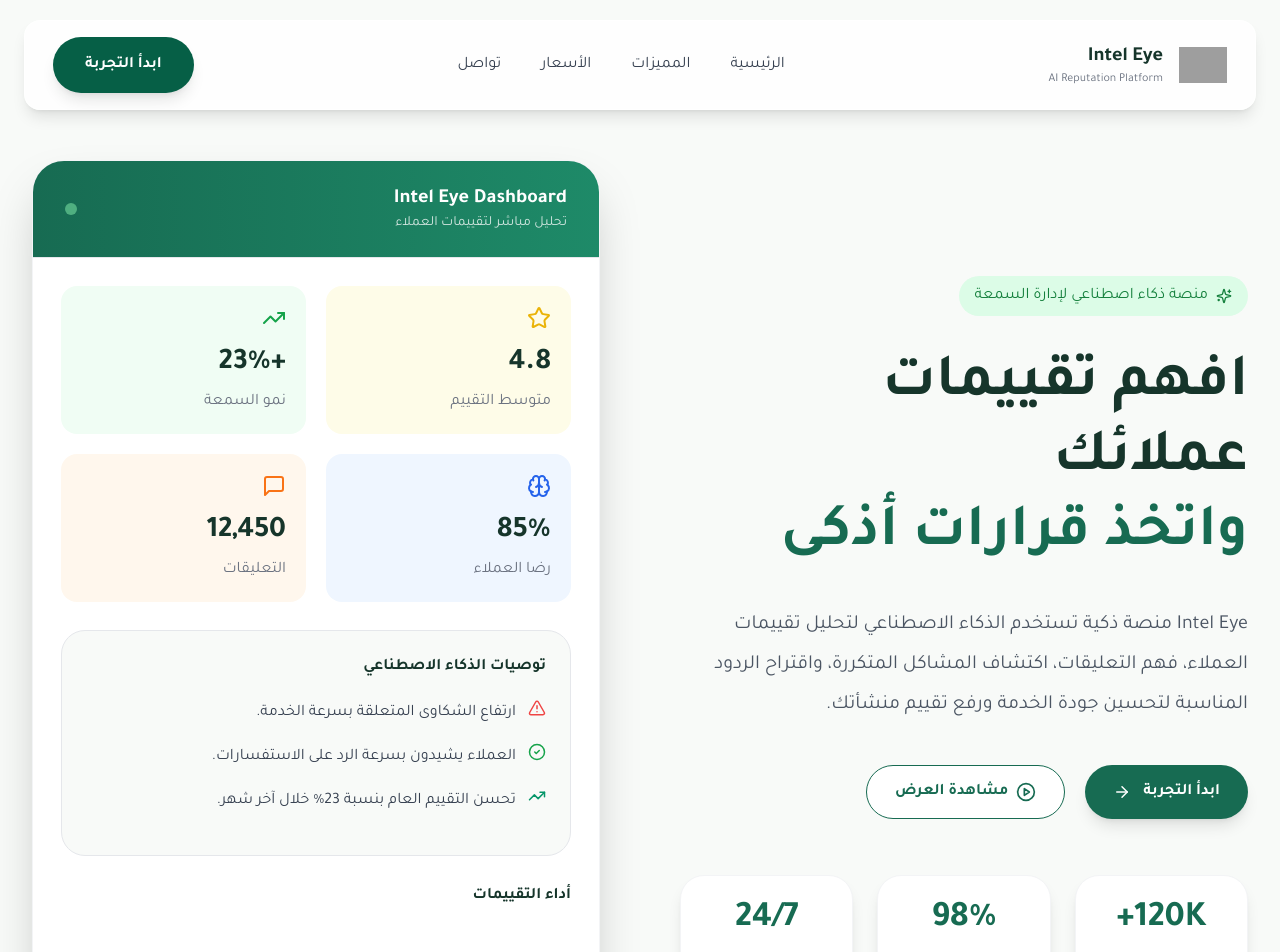
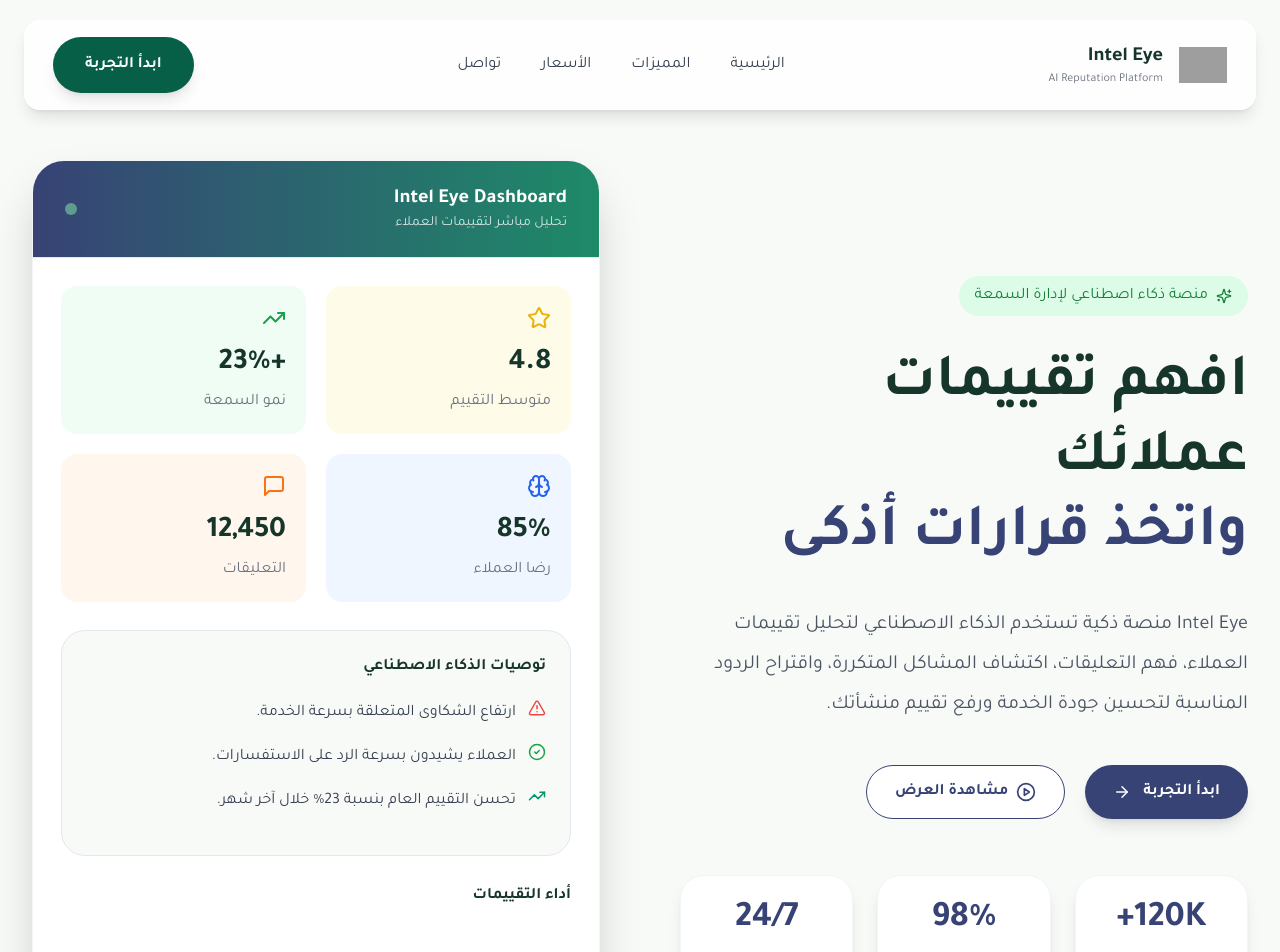
Before and after one commit to alaaalhrebi/inteleye, a Next.js app in the folder inteleye_project/: page / in a window 1280 px wide. Shown: the top 952 px of the page. Built offline with nearby package versions, Linux system fonts and the light colour scheme; grey boxes are pictures that could not be loaded.

Commit message:
Update site colors

```diff
--- a/inteleye_project/src/components/AISection.tsx
+++ b/inteleye_project/src/components/AISection.tsx
@@ -111,7 +111,7 @@ export default function AISection() {
 
               >
 
-                <div className="w-16 h-16 rounded-2xl bg-[#176B52] flex items-center justify-center text-white">
+                <div className="w-16 h-16 rounded-2xl bg-[#374375] flex items-center justify-center text-white">
 
                   <Icon size={30}/>
 
@@ -129,7 +129,7 @@ export default function AISection() {
 
                 </p>
 
-                <div className="mt-8 flex items-center gap-2 text-[#176B52] font-semibold">
+                <div className="mt-8 flex items-center gap-2 text-[#374375] font-semibold">
 
                   معرفة المزيد
 
--- a/inteleye_project/src/components/Buttons.tsx
+++ b/inteleye_project/src/components/Buttons.tsx
@@ -24,7 +24,7 @@ export function PrimaryButton({
       items-center
       gap-3
       rounded-full
-      bg-[#176B52]
+      bg-[#374375]
       px-7
       py-3.5
       text-white
@@ -32,7 +32,7 @@ export function PrimaryButton({
       shadow-lg
       transition-all
       duration-300
-      hover:bg-[#125540]
+      hover:bg-[#895159]
       hover:shadow-2xl
       "
     >
@@ -61,15 +61,15 @@ export function SecondaryButton({
       justify-center
       rounded-full
       border
-      border-[#176B52]
+      border-[#374375]
       bg-white
       px-7
       py-3.5
       font-semibold
-      text-[#176B52]
+      text-[#374375]
       transition-all
       duration-300
-      hover:bg-[#176B52]
+      hover:bg-[#374375]
       hover:text-white
       "
     >
--- a/inteleye_project/src/components/CTA.tsx
+++ b/inteleye_project/src/components/CTA.tsx
@@ -15,7 +15,7 @@ export default function CTA() {
           whileInView={{ opacity: 1, y: 0 }}
           viewport={{ once: true }}
           transition={{ duration: 0.6 }}
-          className="relative overflow-hidden rounded-[40px] bg-gradient-to-r from-[#176B52] via-[#1D7A5D] to-[#14523F] p-16 text-center text-white shadow-2xl"
+          className="relative overflow-hidden rounded-[40px] bg-gradient-to-r from-[#374375] via-[#1D7A5D] to-[#14523F] p-16 text-center text-white shadow-2xl"
         >
 
           {/* Glow */}
--- a/inteleye_project/src/components/DashboardPreview.tsx
+++ b/inteleye_project/src/components/DashboardPreview.tsx
@@ -20,7 +20,7 @@ export default function DashboardPreview() {
     >
       {/* Header */}
 
-      <div className="px-8 py-6 border-b bg-gradient-to-r from-[#176B52] to-[#1E8A68] text-white">
+      <div className="px-8 py-6 border-b bg-gradient-to-r from-[#374375] to-[#1E8A68] text-white">
 
         <div className="flex justify-between items-center">
 
@@ -126,7 +126,7 @@ export default function DashboardPreview() {
               transition={{
                 delay: i * 0.08,
               }}
-              className="flex-1 rounded-t-xl bg-gradient-to-t from-[#176B52] to-[#34D399]"
+              className="flex-1 rounded-t-xl bg-gradient-to-t from-[#374375] to-[#34D399]"
             />
           ))}
 
--- a/inteleye_project/src/components/Footer.tsx
+++ b/inteleye_project/src/components/Footer.tsx
@@ -242,7 +242,7 @@ function SocialIcon({ children }: SocialProps) {
         flex
         items-center
         justify-center
-        hover:bg-[#176B52]
+        hover:bg-[#374375]
         transition
       "
     >
--- a/inteleye_project/src/components/HeroSection.tsx
+++ b/inteleye_project/src/components/HeroSection.tsx
@@ -41,7 +41,7 @@ export default function HeroSection() {
 
             افهم تقييمات عملائك
 
-            <span className="text-[#176B52] block">
+            <span className="text-[#374375] block">
 
               واتخذ قرارات أذكى
 
@@ -129,7 +129,7 @@ function Stat({ number, title }: StatProps) {
   return (
     <div className="rounded-3xl bg-white border border-gray-100 shadow-lg p-6 text-center">
 
-      <h2 className="text-4xl font-bold text-[#176B52]">
+      <h2 className="text-4xl font-bold text-[#374375]">
 
         {number}
 
--- a/inteleye_project/src/components/Navbar.tsx
+++ b/inteleye_project/src/components/Navbar.tsx
@@ -59,28 +59,28 @@ export default function Navbar() {
 
             <a
               href="#"
-              className="text-gray-700 hover:text-[#176B52] transition"
+              className="text-gray-700 hover:text-[#374375] transition"
             >
               الرئيسية
             </a>
 
             <a
               href="#features"
-              className="text-gray-700 hover:text-[#176B52] transition"
+              className="text-gray-700 hover:text-[#374375] transition"
             >
               المميزات
             </a>
 
             <a
               href="#pricing"
-              className="text-gray-700 hover:text-[#176B52] transition"
+              className="text-gray-700 hover:text-[#374375] transition"
             >
               الأسعار
             </a>
 
             <a
               href="#contact"
-              className="text-gray-700 hover:text-[#176B52] transition"
+              className="text-gray-700 hover:text-[#374375] transition"
             >
               تواصل
             </a>
--- a/inteleye_project/src/components/Pricing/FeatureItem.tsx
+++ b/inteleye_project/src/components/Pricing/FeatureItem.tsx
@@ -21,8 +21,8 @@ export default function FeatureItem({
       <div
         className={`mt-1 flex h-7 w-7 flex-shrink-0 items-center justify-center rounded-full ${
           featured
-            ? "bg-white text-[#176B52]"
-            : "bg-[#176B52] text-white"
+            ? "bg-white text-[#374375]"
+            : "bg-[#374375] text-white"
         }`}
       >
         <Check size={16} strokeWidth={3} />
--- a/inteleye_project/src/components/Pricing/PricingCard.tsx
+++ b/inteleye_project/src/components/Pricing/PricingCard.tsx
@@ -43,7 +43,7 @@ export default function PricingCard({ plan }: Props) {
           transition-all
           ${
             plan.featured
-              ? "border-[#176B52] bg-[#176B52] text-white"
+              ? "border-[#374375] bg-[#374375] text-white"
               : "border-gray-200 bg-white"
           }
         `}
@@ -119,8 +119,8 @@ export default function PricingCard({ plan }: Props) {
             duration-300
             ${
               plan.featured
-                ? "bg-white text-[#176B52] hover:scale-[1.02]"
-                : "bg-[#176B52] text-white hover:bg-[#14523F]"
+                ? "bg-white text-[#374375] hover:scale-[1.02]"
+                : "bg-[#374375] text-white hover:bg-[#14523F]"
             }
           `}
         >
@@ -165,7 +165,7 @@ export default function PricingCard({ plan }: Props) {
             ${
               plan.featured
                 ? "bg-[#D4AF37]"
-                : "bg-[#176B52]"
+                : "bg-[#374375]"
             }
           `}
         />
```
